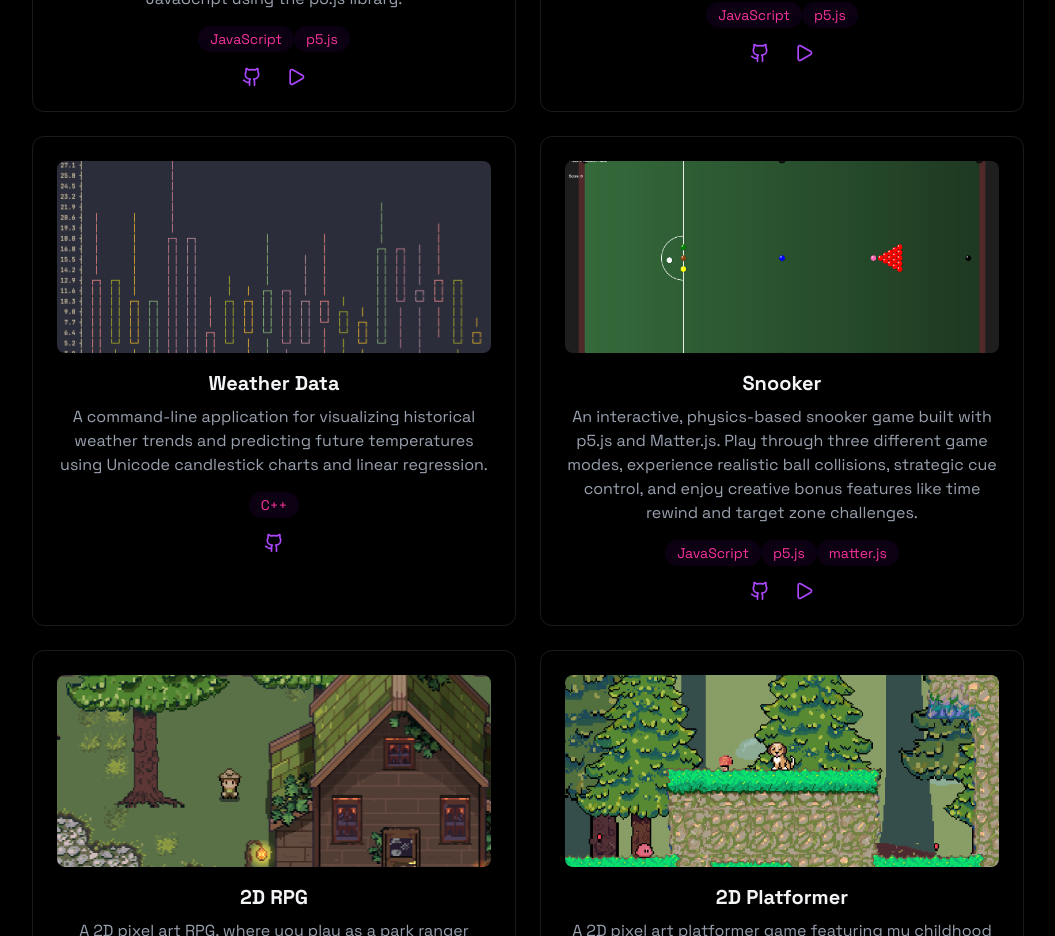
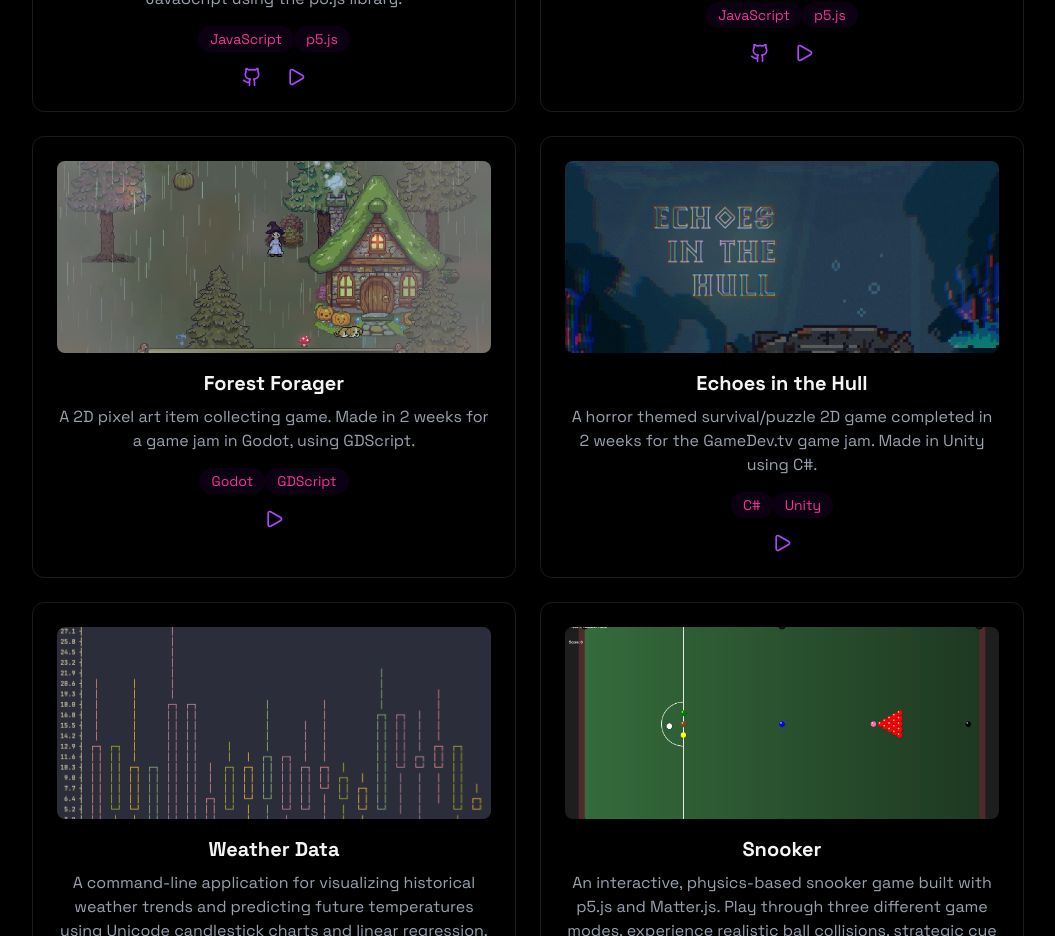
Before and after one commit to 13nz/portfolio, a React (Vite) app: page / in a window 1280 px wide. Shown: the part 2600-3536 px from the top of the page, without its empty margins (112-1167 px from the left). Built offline with nearby package versions, Linux system fonts and the light colour scheme.

Commit message:
new projects

```diff
--- a/src/components/sections/Projects.jsx
+++ b/src/components/sections/Projects.jsx
@@ -7,6 +7,9 @@
 import koniImg from "../../assets/koni.png"
 import colorithmImg from "../../assets/colorithm.png"
 import pixelSpinImg from "../../assets/pixelspin.png"
+import ffIgm from "../../assets/forest_forager.png"
+import echoesImg from "../../assets/echoes.jpg"
+
 import { Github, ExternalLink, Play } from "lucide-react";
 
 
@@ -161,6 +164,60 @@
                             </div>
                         </div>
 
+                        {/*  forest forager */}
+                        <div className="p-6 rounded-xl border border-white/10 hover:-translate-y-1 hover:border-purple-400/30 hover:shadow-[0_2px_8px_rgba(59, 130, 246, 0.2)]">
+                            <img src={ffIgm} alt="Forest Forager Screenshot" className="w-full h-48 object-cover rounded-lg mb-4" />
+                            <h3 className="text-xl font-bold mb-2">Forest Forager</h3>
+                            <p className="text-gray-400 mb-4">
+                                A 2D pixel art item collecting game. Made in 2 weeks for a game jam in Godot, using GDScript.
+                            </p>
+                            <div>
+                                {["Godot", "GDScript"].map((tech, key) => (
+                                <span key={key} className="bg-purple-800/10 text-pink-500 py-1 px-3 rounded-full text-sm hover:bg-purple-700/20 hover:shadow-[0_2px_8px_rgba(59, 130, 246, 0.2)] transition">
+                                    {tech}
+                                </span>
+                                ))}
+                            </div>
+                            <div className="flex justify-center gap-6 mt-4">
+                                <a
+                                    href="https://lenzz.itch.io/forest-forager"
+                                    target="_blank"
+                                    rel="noopener noreferrer"
+                                    className="text-purple-500 hover:text-purple-300 transition-transform hover:-translate-y-1"
+                                    aria-label="Live Demo"
+                                >
+                                    <Play className="w-5 h-5" />
+                                </a>
+                            </div>
+                        </div>
+
+                        {/*  echoes in the hull */}
+                        <div className="p-6 rounded-xl border border-white/10 hover:-translate-y-1 hover:border-purple-400/30 hover:shadow-[0_2px_8px_rgba(59, 130, 246, 0.2)]">
+                            <img src={echoesImg} alt="Game Screenshot" className="w-full h-48 object-cover rounded-lg mb-4" />
+                            <h3 className="text-xl font-bold mb-2">Echoes in the Hull</h3>
+                            <p className="text-gray-400 mb-4">
+                                A horror themed survival/puzzle 2D game completed in 2 weeks for the GameDev.tv game jam. Made in Unity using C#.
+                            </p>
+                            <div>
+                                {["C#", "Unity"].map((tech, key) => (
+                                <span key={key} className="bg-purple-800/10 text-pink-500 py-1 px-3 rounded-full text-sm hover:bg-purple-700/20 hover:shadow-[0_2px_8px_rgba(59, 130, 246, 0.2)] transition">
+                                    {tech}
+                                </span>
+                                ))}
+                            </div>
+                            <div className="flex justify-center gap-6 mt-4">
+                                <a
+                                    href="https://nullpixelstudios.itch.io/echoes-in-the-hull"
+                                    target="_blank"
+                                    rel="noopener noreferrer"
+                                    className="text-purple-500 hover:text-purple-300 transition-transform hover:-translate-y-1"
+                                    aria-label="Live Demo"
+                                >
+                                    <Play className="w-5 h-5" />
+                                </a>
+                            </div>
+                        </div>
+
                         {/*  weather stats */}
                         <div className="p-6 rounded-xl border border-white/10 hover:-translate-y-1 hover:border-purple-400/30 hover:shadow-[0_2px_8px_rgba(59, 130, 246, 0.2)]">
                         <img src={weatherDataImg} alt="Weather data app Screenshot" className="w-full h-48 object-cover rounded-lg mb-4" />
```
Also changed, not shown: src/assets/echoes.jpg (added), src/assets/forest_forager.png (added).
